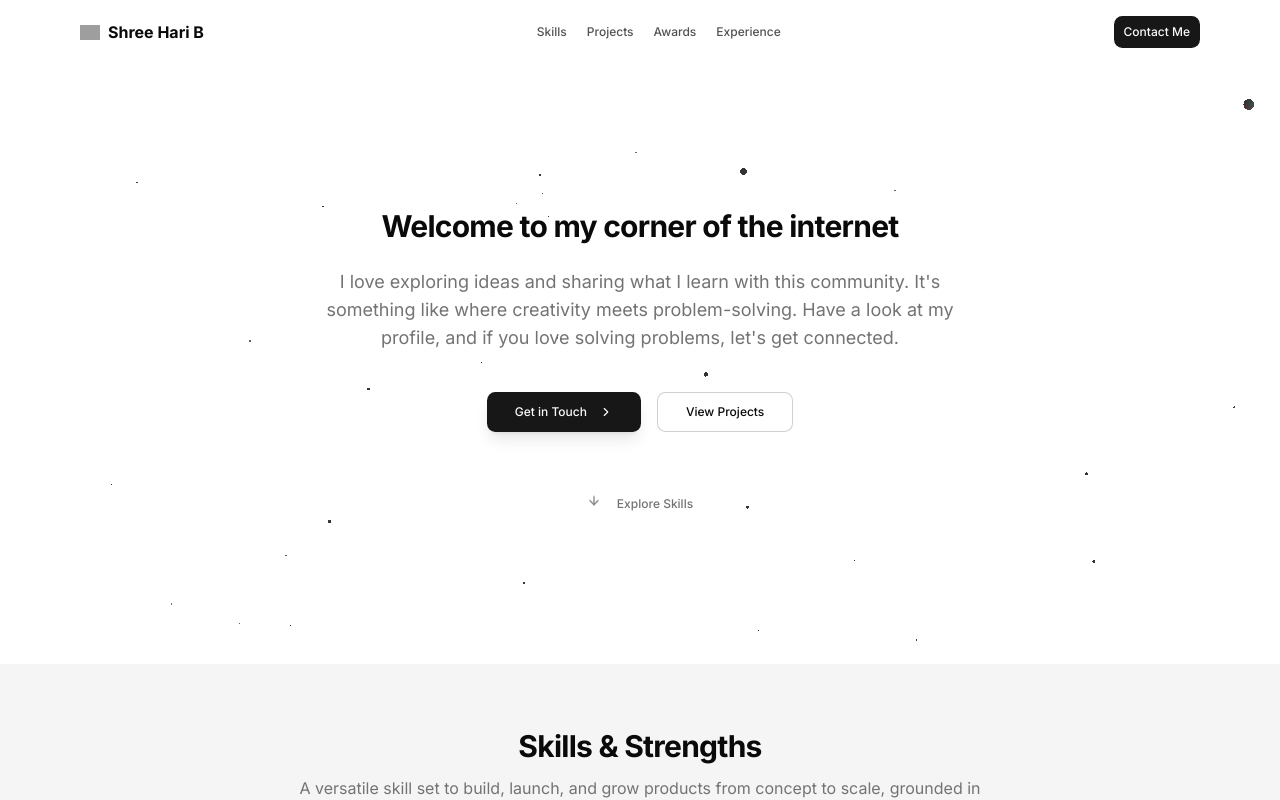
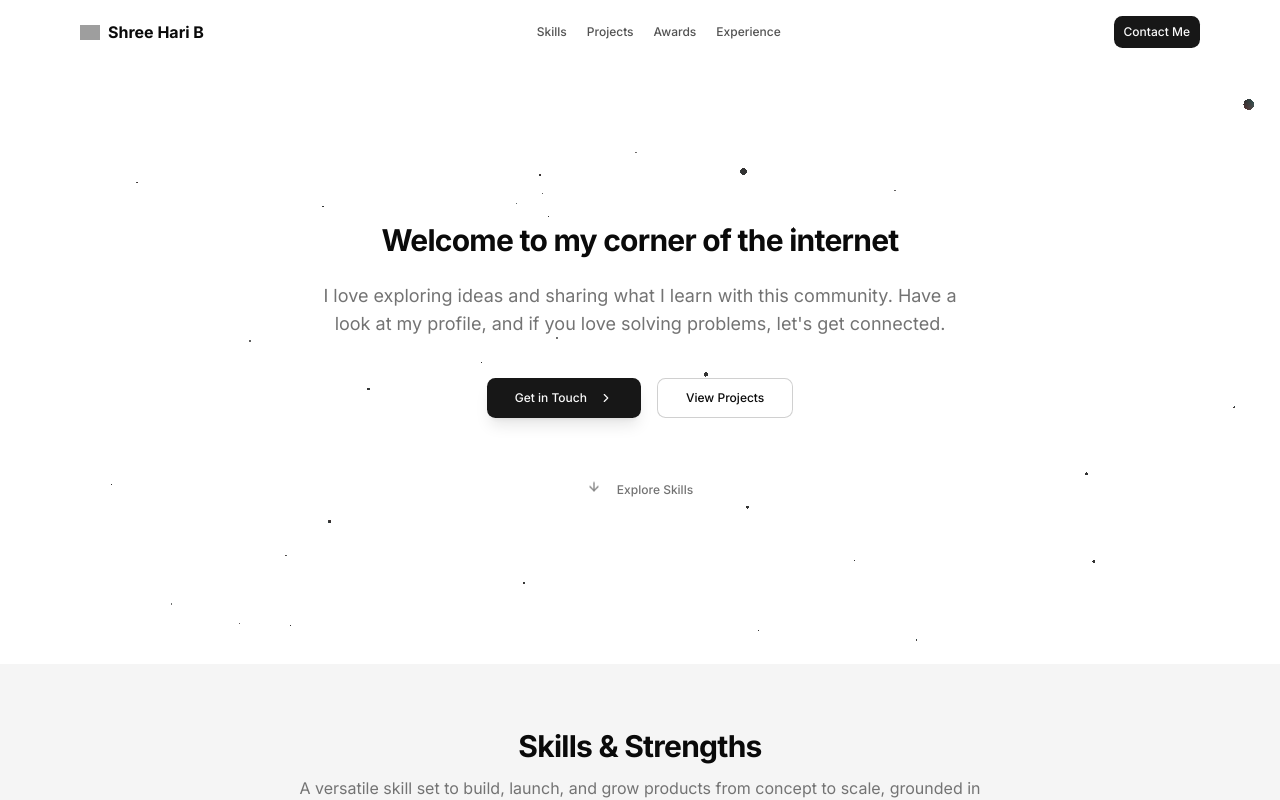
Before and after one commit to shreeharib/personal-portfolio, a Next.js app: page / in a window 1280 px wide. Shown: the top 800 px of the page. Built offline with nearby package versions, Linux system fonts and the light colour scheme; grey boxes are pictures that could not be loaded.

Commit message:
Update hero.tsx

```diff
--- a/src/components/sections/hero.tsx
+++ b/src/components/sections/hero.tsx
@@ -40,8 +40,7 @@ export function Hero() {
           {/* Description */}
           <p className="max-w-2xl mx-auto text-muted-foreground md:text-lg leading-relaxed">
             I love exploring ideas and sharing what I learn with this community.
-            It's something like where creativity meets problem-solving. Have a
-            look at my profile, and if you love solving problems, let's get
+            Have a look at my profile, and if you love solving problems, let's get
             connected.
           </p>
 
```
